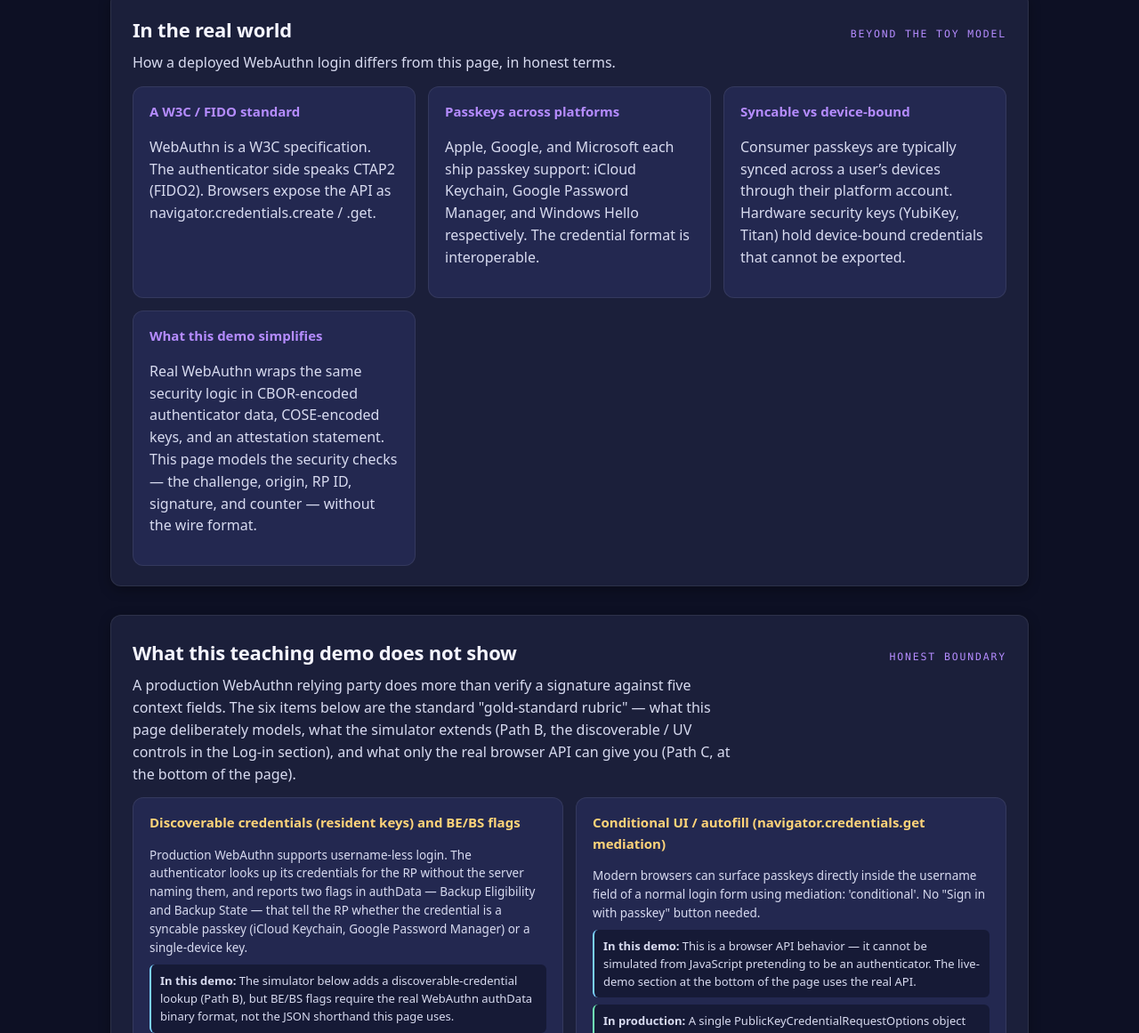
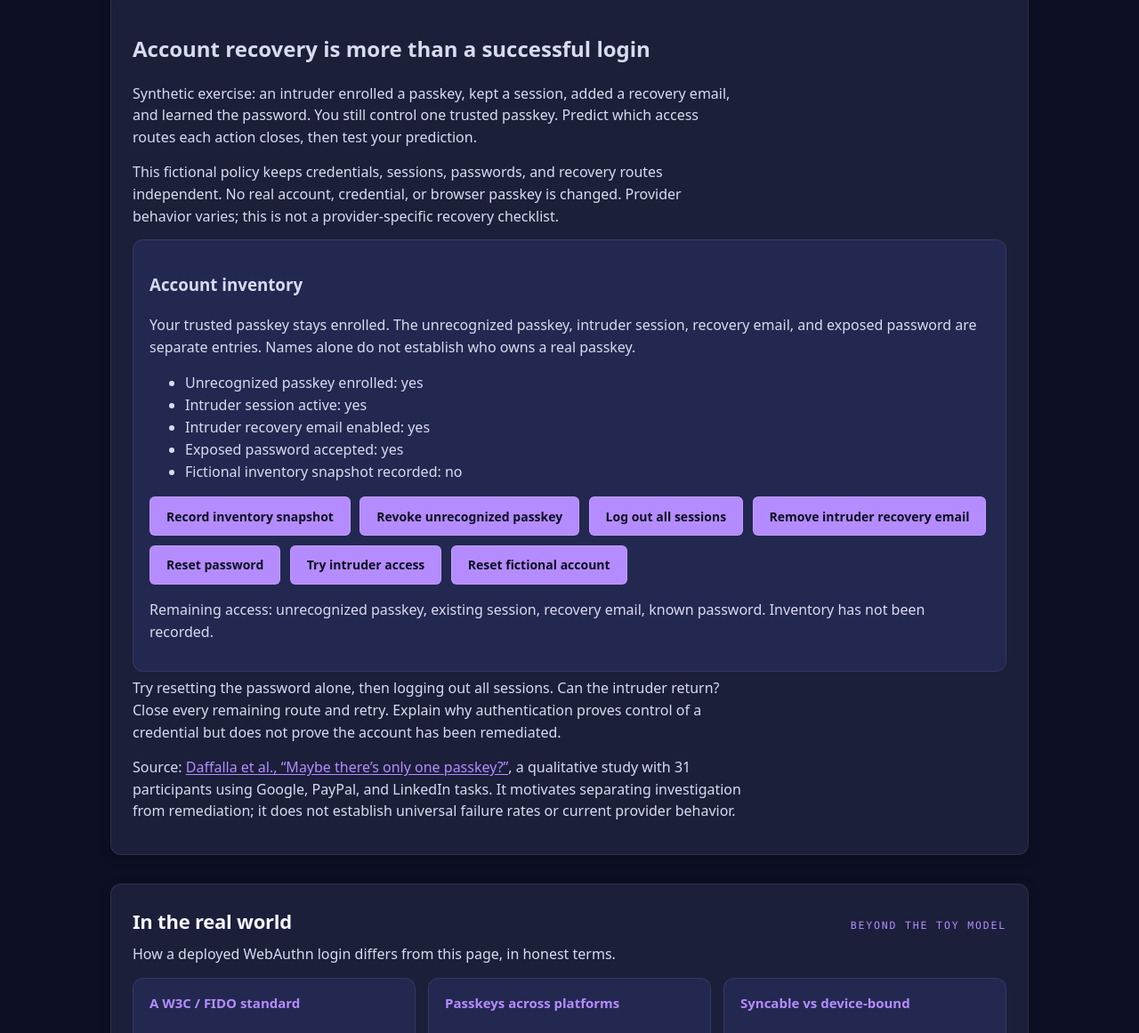
Before and after one commit to systemslibrarian/crypto-lab-webauthn, a website built with Vite: page index.html in a window 1280 px wide. Shown: the part 4767-5928 px from the top of the page at 89% size. Built offline with nearby package versions, Linux system fonts and the light colour scheme.

Commit message:
Teach account recovery through separate synthetic access routes (#28)
* Teach account recovery through separate synthetic access routes

* Apply accessible site color to recovery exercise citation

```diff
--- a/src/extra.css
+++ b/src/extra.css
@@ -540,3 +540,6 @@
   background: var(--bg-soft);
   color: var(--ink-soft);
 }
+
+#recovery-actions { display: flex; flex-wrap: wrap; gap: .65rem; margin-block: 1rem; }
+#account-recovery a { color: var(--accent); text-decoration: underline; text-underline-offset: .15em; }
--- /dev/null
+++ b/src/recovery.ts
@@ -0,0 +1,75 @@
+/** Fictional account policy, not a model of any specific provider's controls. */
+export interface RecoveryState {
+  attackerPasskey: boolean;
+  attackerSession: boolean;
+  attackerRecovery: boolean;
+  attackerPassword: boolean;
+  evidenceSaved: boolean;
+  evidenceRoutes?: string[];
+}
+export type RecoveryAction = 'record' | 'revoke' | 'logout' | 'secure-recovery' | 'reset-password' | 'try-access';
+export const initialRecovery = (): RecoveryState => ({
+  attackerPasskey: true, attackerSession: true, attackerRecovery: true,
+  attackerPassword: true, evidenceSaved: false,
+});
+export function accessRoutes(s: RecoveryState): string[] {
+  return [s.attackerPasskey && 'unrecognized passkey', s.attackerSession && 'existing session',
+    s.attackerRecovery && 'recovery email', s.attackerPassword && 'known password'].filter((v): v is string => Boolean(v));
+}
+export function recover(s: RecoveryState, action: RecoveryAction): RecoveryState {
+  const next = { ...s };
+  if (action === 'record' && !s.evidenceSaved) { next.evidenceSaved = true; next.evidenceRoutes = accessRoutes(s); }
+  if (action === 'revoke') next.attackerPasskey = false;
+  if (action === 'logout') next.attackerSession = false;
+  if (action === 'secure-recovery') next.attackerRecovery = false;
+  if (action === 'reset-password') next.attackerPassword = false;
+  if (action === 'try-access' && accessRoutes(s).length > 0) next.attackerSession = true;
+  return next;
+}
+
+export function renderRecovery(): HTMLElement {
+  let state = initialRecovery();
+  const section = document.createElement('section');
+  section.className = 'lab-section';
+  section.id = 'account-recovery';
+  section.setAttribute('aria-labelledby', 'recovery-h');
+  section.innerHTML = `
+    <h2 id="recovery-h">Account recovery is more than a successful login</h2>
+    <p>Synthetic exercise: an intruder enrolled a passkey, kept a session, added a recovery email, and learned the password. You still control one trusted passkey. Predict which access routes each action closes, then test your prediction.</p>
+    <p>This fictional policy keeps credentials, sessions, passwords, and recovery routes independent. No real account, credential, or browser passkey is changed. Provider behavior varies; this is not a provider-specific recovery checklist.</p>
+    <div class="panel-card">
+      <h3>Account inventory</h3>
+      <p>Your trusted passkey stays enrolled. The unrecognized passkey, intruder session, recovery email, and exposed password are separate entries. Names alone do not establish who owns a real passkey.</p>
+      <ul id="recovery-inventory"></ul>
+      <div id="recovery-actions"></div>
+      <p id="recovery-result" role="status" aria-live="polite"></p>
+    </div>
+    <p>Try resetting the password alone, then logging out all sessions. Can the intruder return? Close every remaining route and retry. Explain why authentication proves control of a credential but does not prove the account has been remediated.</p>
+    <p>Source: <a href="https://www.usenix.org/conference/usenixsecurity26/presentation/daffalla">Daffalla et al., “Maybe there’s only one passkey?”</a>, a qualitative study with 31 participants using Google, PayPal, and LinkedIn tasks. It motivates separating investigation from remediation; it does not establish universal failure rates or current provider behavior.</p>`;
+  const result = section.querySelector<HTMLElement>('#recovery-result')!;
+  const render = (action?: RecoveryAction) => {
+    const inventory = section.querySelector('#recovery-inventory')!;
+    inventory.replaceChildren();
+    for (const [label, active] of [
+      ['Unrecognized passkey enrolled', state.attackerPasskey], ['Intruder session active', state.attackerSession],
+      ['Intruder recovery email enabled', state.attackerRecovery], ['Exposed password accepted', state.attackerPassword],
+      ['Fictional inventory snapshot recorded', state.evidenceSaved],
+    ] as const) {
+      const li = document.createElement('li'); li.textContent = `${label}: ${active ? 'yes' : 'no'}`; inventory.append(li);
+    }
+    const routes = accessRoutes(state);
+    result.textContent = `${action === 'try-access' ? (routes.length ? 'Intruder has a session again. ' : 'Intruder cannot re-enter in this model. ') : ''}${routes.length ? `Remaining access: ${routes.join(', ')}.` : 'All modeled intruder access routes are closed; your trusted passkey remains available.'} ${state.evidenceSaved ? `Recorded routes (preserved): ${state.evidenceRoutes?.join(', ') || 'none'}.` : 'Inventory has not been recorded.'}`;
+  };
+  const controls = section.querySelector('#recovery-actions')!;
+  for (const [action, label] of [
+    ['record', 'Record inventory snapshot'], ['revoke', 'Revoke unrecognized passkey'], ['logout', 'Log out all sessions'],
+    ['secure-recovery', 'Remove intruder recovery email'], ['reset-password', 'Reset password'], ['try-access', 'Try intruder access'],
+  ] as const) {
+    const button = document.createElement('button'); button.type = 'button'; button.className = 'btn'; button.textContent = label;
+    button.addEventListener('click', () => { state = recover(state, action); render(action); }); controls.append(button);
+  }
+  const reset = document.createElement('button'); reset.type = 'button'; reset.className = 'btn'; reset.textContent = 'Reset fictional account';
+  reset.addEventListener('click', () => { state = initialRecovery(); render(); }); controls.append(reset);
+  render();
+  return section;
+}
--- a/src/ui.ts
+++ b/src/ui.ts
@@ -1,3 +1,4 @@
+import { renderRecovery } from './recovery';
 // ui.ts — renders the WebAuthn passkey demo. All crypto is delegated to engine.ts.
 import {
   Authenticator,
@@ -112,6 +113,7 @@ export function mountApp(root: HTMLDivElement): void {
     renderDiscoverableUV(state),
     renderPhishingExplainer(),
     renderCeremonyTable(),
+    renderRecovery(),
     renderRealWorld(),
     renderProductionGaps(),
     renderLiveDemo(),
```
Also changed, not shown: e2e/recovery.spec.ts (added, +18 -0 lines), test/recovery.test.ts (added, +26 -0 lines), README.md.
